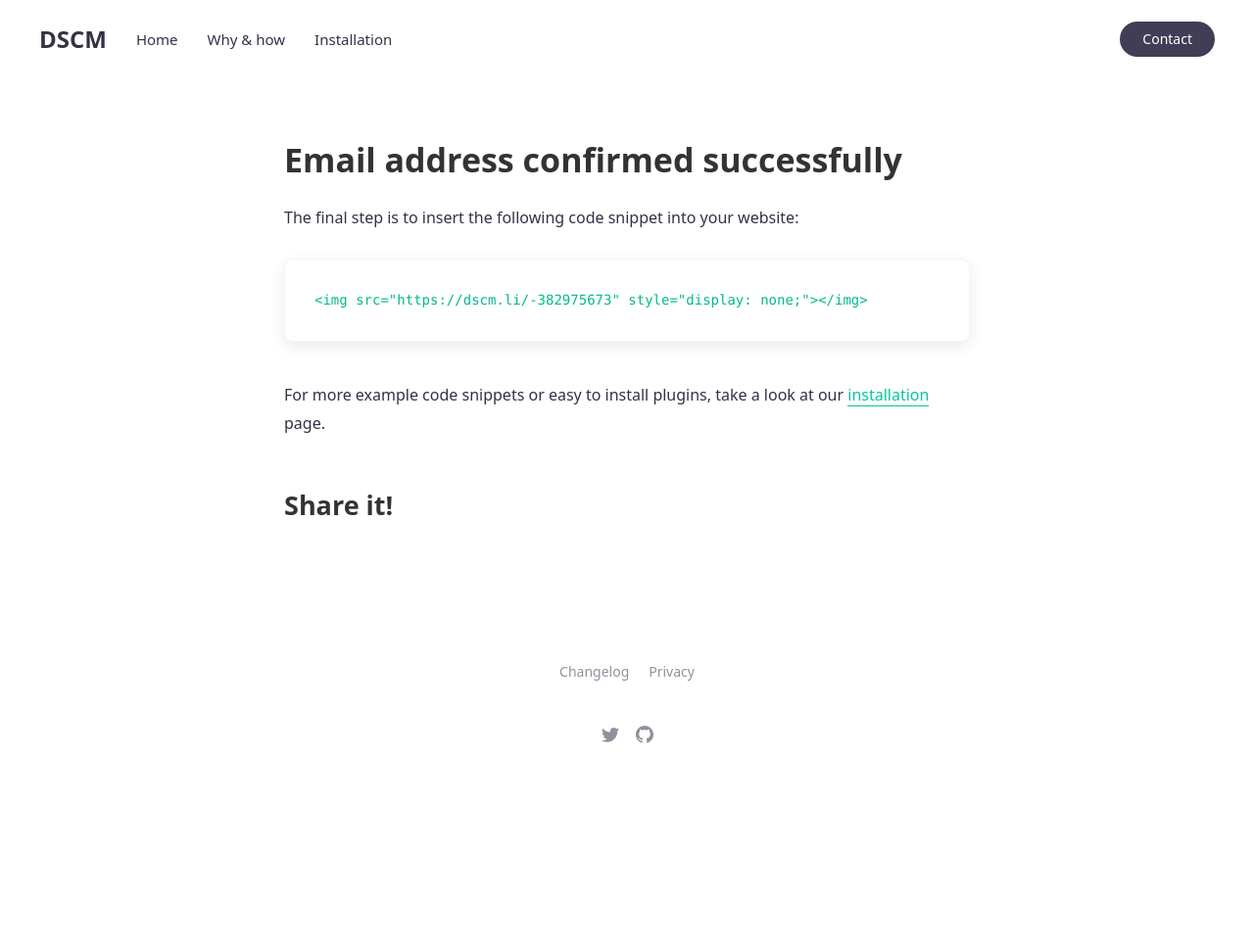
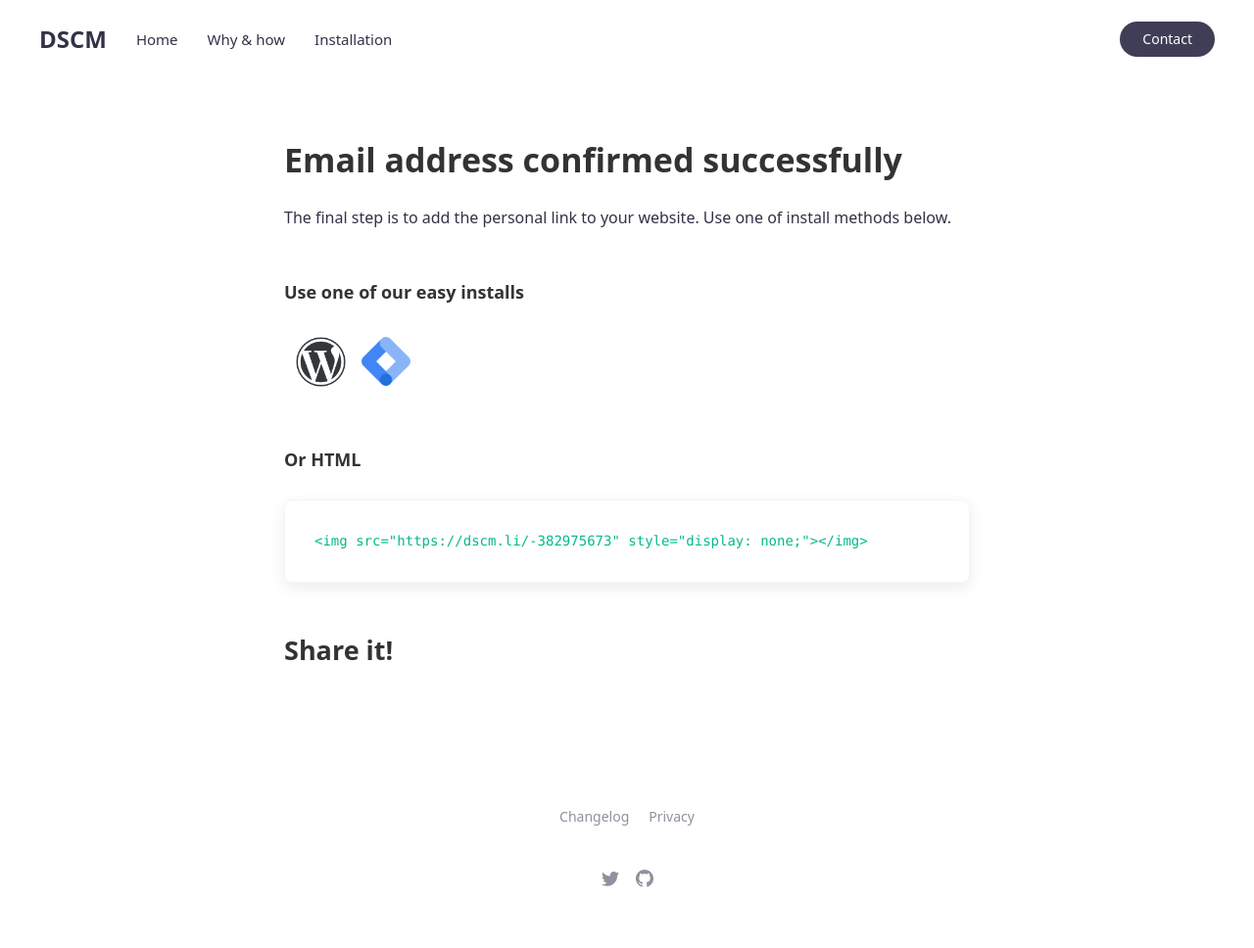
Before and after one commit to didsomeonecloneme/didsomeonecloneme.github.io, a Jekyll site: the page built from confirmed.md, in a window 1280 px wide. Shown: the whole page at 98% size. Built offline with Jekyll 4.4.1, drawn with Linux system fonts in a browser that asks for light colours; comment, search, counter and statistics services are not loaded; before the commit the page ends 900 px from its top, so only the background shows below that.

Commit message:
Update installation page

````diff
--- a/_includes/examples.md
+++ /dev/null
@@ -1,5 +0,0 @@
-```
-<img src="https://dscm.li/-382975673" style="display: none;"></img>
-```
-
-For more example code snippets or easy to install plugins, take a look at our <a href="/installation">installation</a> page.
--- a/confirmed.md
+++ b/confirmed.md
@@ -5,8 +5,16 @@ title: Email address confirmed successfully
 permalink: /confirmed/
 ---
 
-The final step is to insert the following code snippet into your website:
-{% include examples.md %}
+The final step is to add the personal link to your website. Use one of install methods below.
+
+#### Use one of our easy installs
+<span title="Wordpress"><a href="https://wordpress.org/plugins/did-someone-clone-me/" style="border-bottom:0px;"><img src="/assets/img/wp.png" style="max-width: auto; height: 75px;"></a></span>
+<span title="Google tag manager"><a href="https://dummy/" style="border-bottom:0px;"><img src="/assets/img/gtm.png" style="max-width: auto; height: 50px;"></a></span>
+
+#### Or HTML
+```
+<img src="https://dscm.li/-382975673" style="display: none;"></img>
+```
 
 ## Share it!
 <a href="https://twitter.com/share?text=I%20just%20signed%20up%20to%20didsomeoneclone.me%20to%20get%20notified%20once%20my%20website%20is%20cloned%20#phishing%20#dscm&url=%20" class="twitter-share-button" data-size=large data-show-count="false"></a><script async src="https://platform.twitter.com/widgets.js" charset="utf-8"></script>
````
Also changed, not shown: _data/changelog.yml (+7 -1 lines), installation.md (+11 -8 lines), assets/img/gtm.png (added), assets/img/wp.png, changelog-timeline.md.
